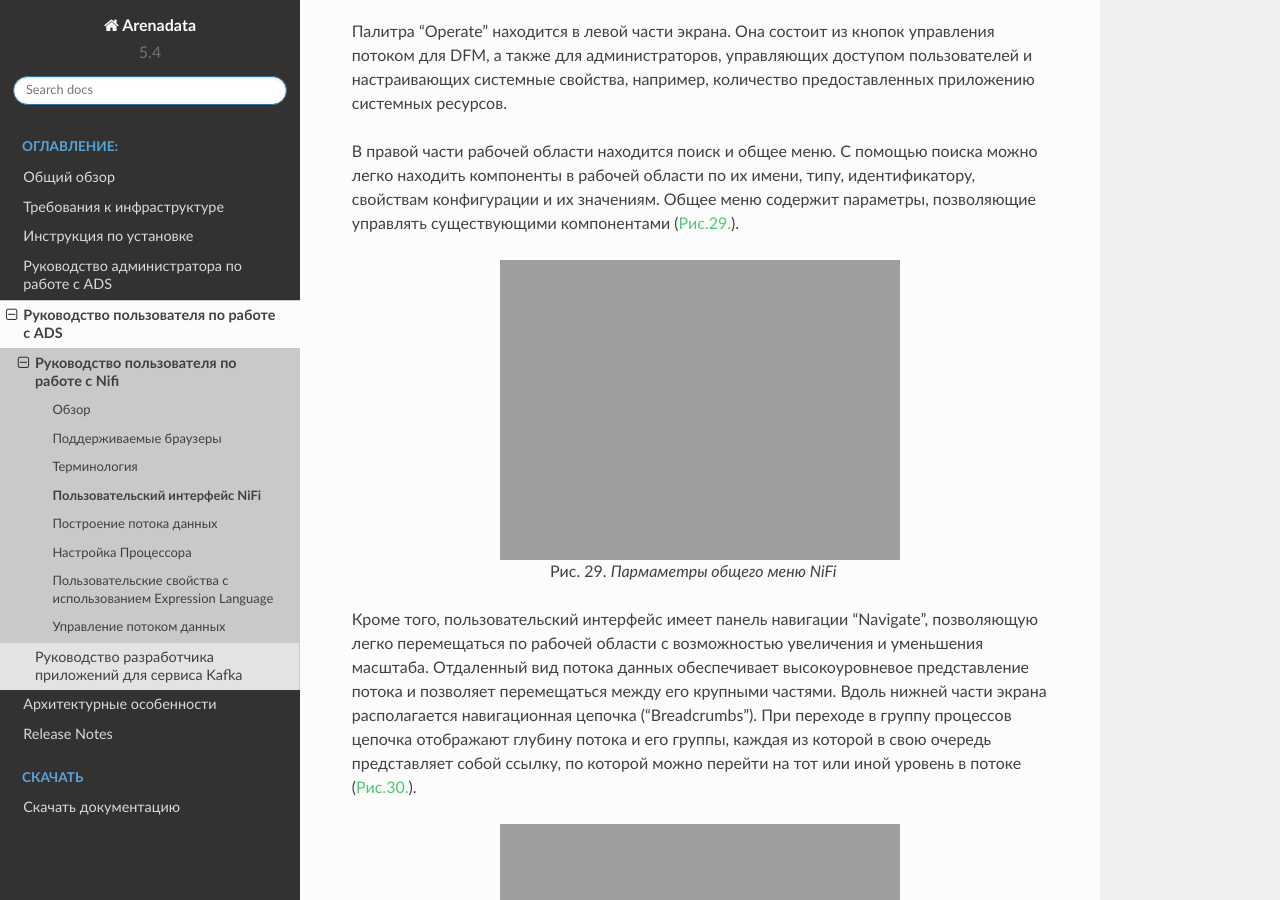
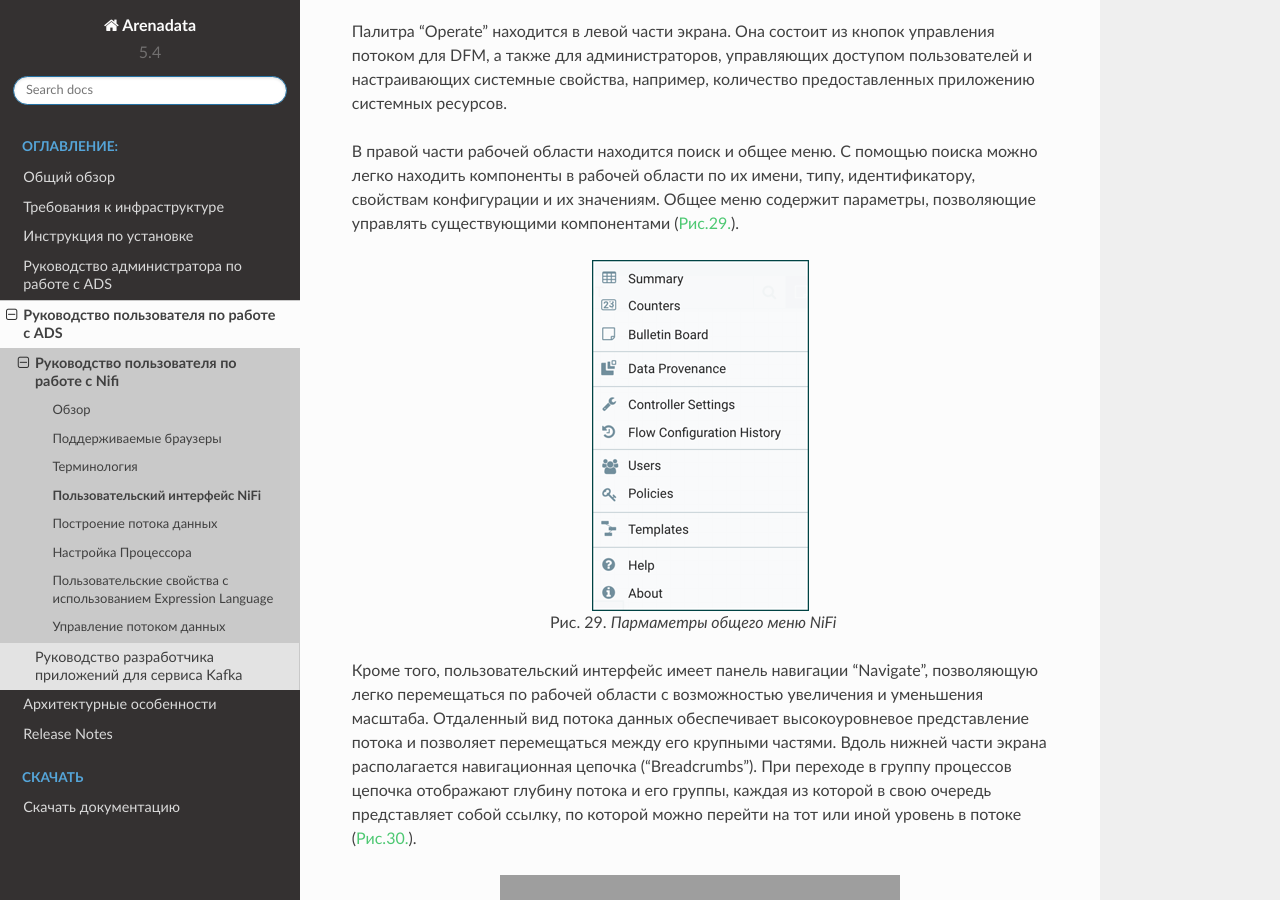
Before and after one commit to arenadata/docs_ads, a Sphinx documentation site: the page built from source/UserGuide/UserNIFI/UI.rst, in a window 1280 px wide and 900 px high, scrolled down 1247 px. Built offline with Sphinx 7.4.7 and the Read the Docs theme 2.0.0, drawn with Linux system fonts in a browser that asks for light colours; pages that are not in the unit, such as notebooks, are missing from menus.

Commit message:
Update UI.rst

```diff
--- a/source/UserGuide/UserNIFI/UI.rst
+++ b/source/UserGuide/UserNIFI/UI.rst
@@ -28,7 +28,7 @@
 
 .. _ADS_UserNIFI_UI_Global-Menu:
 
-.. figure:: ../imgs/ADS_UserNIFI_UI_Global-Menu.*
+.. figure:: ../../imgs/ADS_UserNIFI_UI_Global-Menu.*
    :align: center
 
    Пармаметры общего меню NiFi
```
